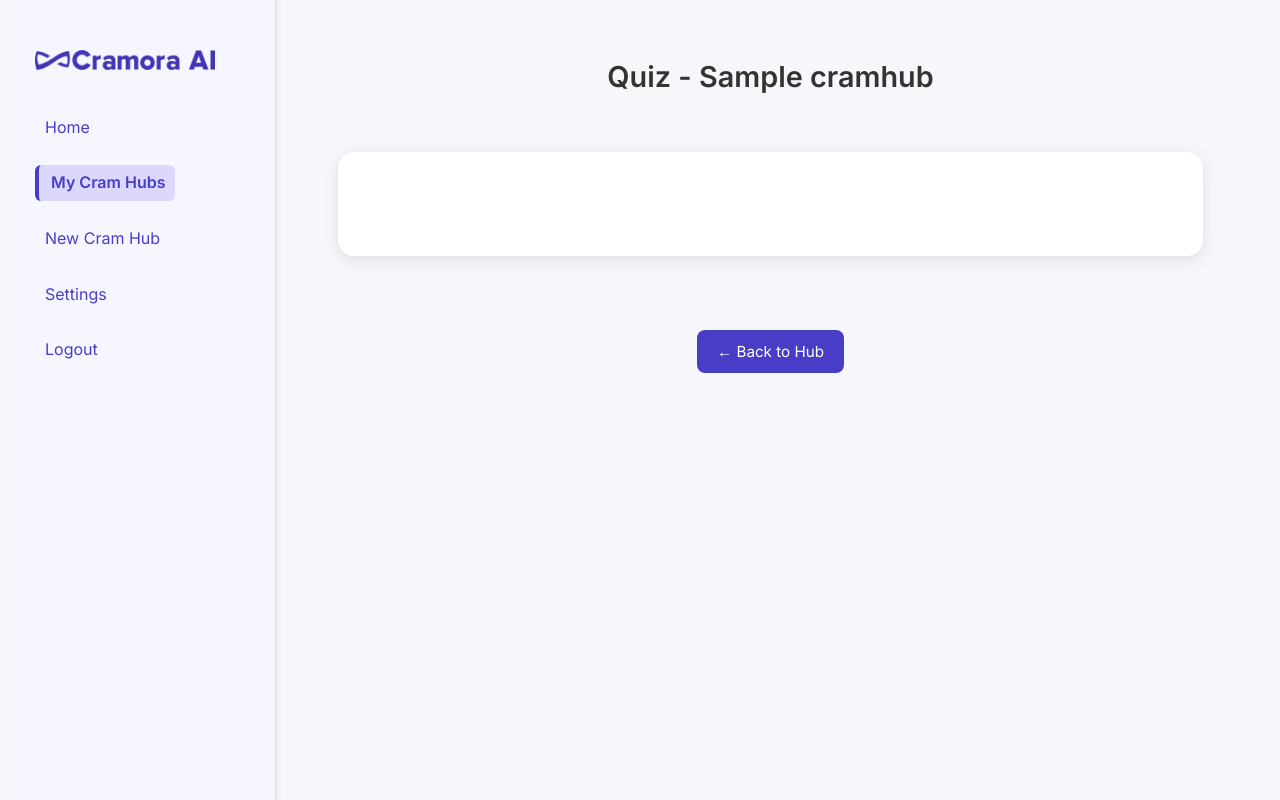
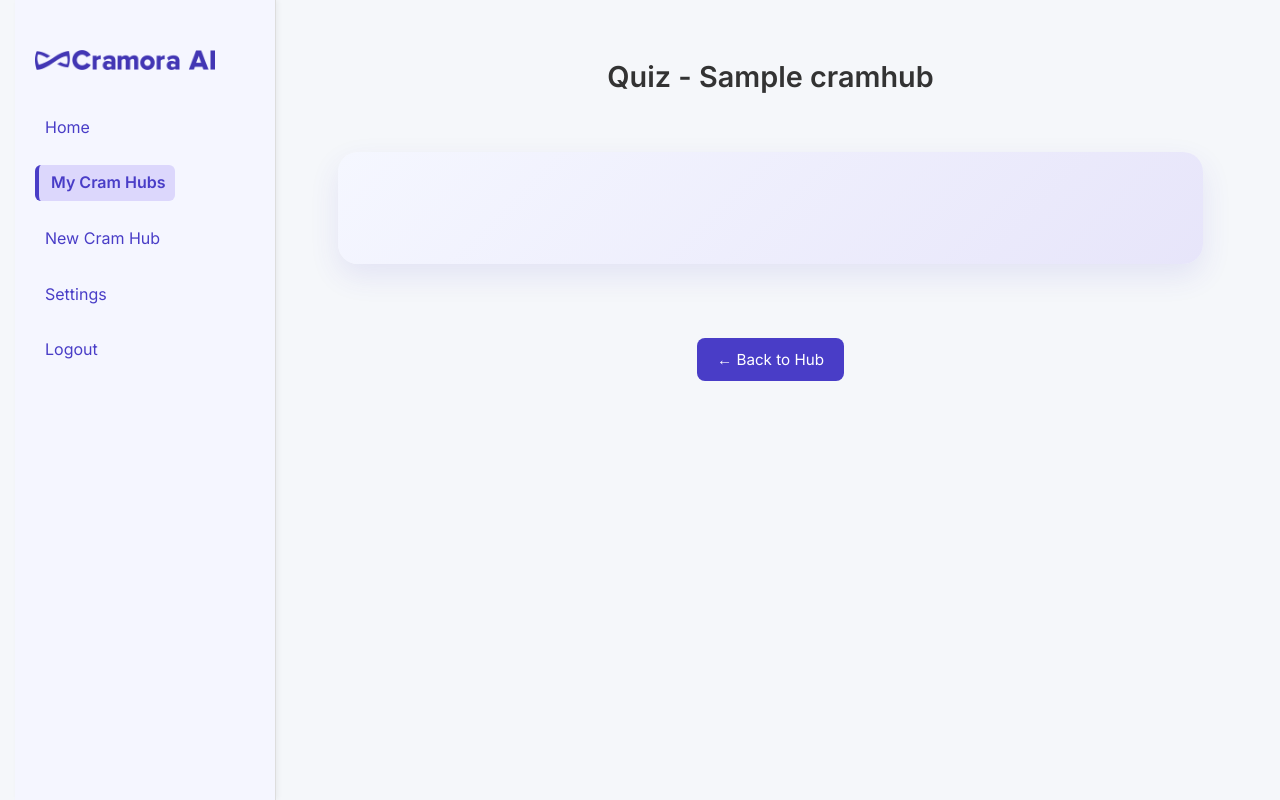
Before and after one commit to PedroGuitian/Cramora-AI, a Django app: page /cram-hub/1/quiz/ in a window 1280 px wide. Run offline with Django 5.2, Linux system fonts and the light colour scheme; a user stored in the database is signed in; tables that the repository leaves empty hold one stand-in row (values such as "Sample post"); data that the repository does not hold is empty; some libraries are stand-ins or nearby versions.

Commit message:
styled add quiestiona and edit question, dashboard tab fifinished. Only polish details is left

```diff
--- a/cram_app/static/cram_app/style.css
+++ b/cram_app/static/cram_app/style.css
@@ -648,53 +648,132 @@ a.button-link:hover {
 /* quiz.html */
 
 /* .button-link */
-
+/* Quiz Card */
 .card {
-  background: white;
-  border-radius: 16px;
-  box-shadow: 0 4px 16px rgba(0, 0, 0, 0.1);
+  background: linear-gradient(135deg, #f5f7ff 0%, #e7e5fa 100%);
+  border-radius: 20px;
+  box-shadow: 0 12px 30px rgba(73, 61, 199, 0.1);
   padding: 2.5rem;
   width: 100%;
   max-width: 900px;
   text-align: center;
 }
 
+/* Question count */
 .question-count {
   font-size: 1rem;
-  font-weight: bold;
-  color: #555;
+  font-weight: 500;
+  color: #493DC7;
   margin-bottom: 1rem;
 }
 
+/* Answers grid */
 .answers-grid {
   display: grid;
   grid-template-columns: 1fr;
   gap: 1rem;
-  margin-top: 1.5rem;
+  margin-top: 2rem;
 }
 
+@media (min-width: 768px) {
+  .answers-grid {
+    grid-template-columns: 1fr 1fr;
+  }
+}
+
+/* Answer buttons */
+.answer-btn {
+  background-color: white;
+  color: #493DC7;
+  border: 2px solid #493DC7;
+  border-radius: 12px;
+  padding: 1rem;
+  font-size: 1rem;
+  font-weight: 500;
+  cursor: pointer;
+  transition: all 0.3s ease;
+}
+
+.answer-btn:hover:not(:disabled) {
+  background-color: #f0f2f5;
+}
+
+.answer-btn.correct {
+  border-color: #28a745;
+  background-color: #e6ffe6;
+  color: #28a745;
+}
+
+.answer-btn.wrong {
+  border-color: #dc3545;
+  background-color: #ffe6e6;
+  color: #dc3545;
+}
+
+.answer-btn:disabled {
+  opacity: 0.95;
+  cursor: not-allowed;
+}
+
+/* Note for next question */
 .note {
   margin-top: 1.5rem;
   font-style: italic;
   color: #666;
 }
 
+/* Missed questions section */
 .missed-container {
   display: flex;
   flex-direction: column;
   gap: 1.25rem;
-  margin-top: 1rem;
+  margin-top: 2rem;
 }
 
 .missed-question {
   background-color: #f0f2f5;
-  padding: 1rem 1.5rem;
+  padding: 1.2rem 1.5rem;
   border-left: 4px solid #dc3545;
-  border-radius: 10px;
+  border-radius: 12px;
   box-shadow: 0 2px 6px rgba(0,0,0,0.05);
   font-size: 0.95rem;
   text-align: left;
 }
+
+.missed-question strong {
+  color: #493DC7;
+}
+
+/* Headings in quiz card */
+.card h3 {
+  font-size: 1.6rem;
+  color: #493DC7;
+  margin-bottom: 1.2rem;
+}
+
+.card p {
+  font-size: 1rem;
+  color: #555;
+}
+
+/* Back button consistency */
+.button-link {
+  display: inline-block;
+  background-color: #493DC7;
+  color: white;
+  padding: 0.9rem 1.8rem;
+  border-radius: 10px;
+  text-decoration: none;
+  font-size: 1rem;
+  font-weight: 500;
+  transition: background-color 0.3s ease, transform 0.2s ease;
+}
+
+.button-link:hover {
+  background-color: #322A88;
+  transform: translateY(-2px);
+}
+
 
 /* login.html */
 
--- a/cram_app/templates/cram_app/edit_questions.html
+++ b/cram_app/templates/cram_app/edit_questions.html
@@ -23,8 +23,10 @@
         <p style="color: red;">{{ form.non_field_errors }}</p>
       {% endif %}
 
-      <button type="submit">Save Changes</button>
-      <a href="{% url 'cram_hub_dashboard' question.cram_hub.id %}" class="button-link" style="margin-left: 10px;">Back</a>
+      <div class="button-group">
+        <button type="submit">Save Changes</button>
+        <a href="{% url 'cram_hub_dashboard' question.cram_hub.id %}" class="button-link" style="margin-left: 10px;">Back</a>
+      </div>
     </form>
   </div>
 {% endblock %}
--- a/cram_app/templates/cram_app/quiz.html
+++ b/cram_app/templates/cram_app/quiz.html
@@ -3,7 +3,7 @@
 {% block title %}Take Quiz - {{ hub.title }}{% endblock %}
 
 {% block content %}
-<h2 style="text-align: center;">Quiz - {{ hub.title }}</h2>
+<h2 style="text-align: center;" id="quiz-title">Quiz - {{ hub.title }}</h2>
 
 <div id="quiz-container">
   <div id="question-card" class="card hidden">
@@ -99,6 +99,7 @@ container.addEventListener("click", (e) => {
 });
 
 function showResults() {
+  document.getElementById("quiz-title").style.display = "none";
   const score = Math.round((correctCount / quizQuestions.length) * 100);
   let resultHTML = `
     <h3>Quiz Completed!</h3>
```
